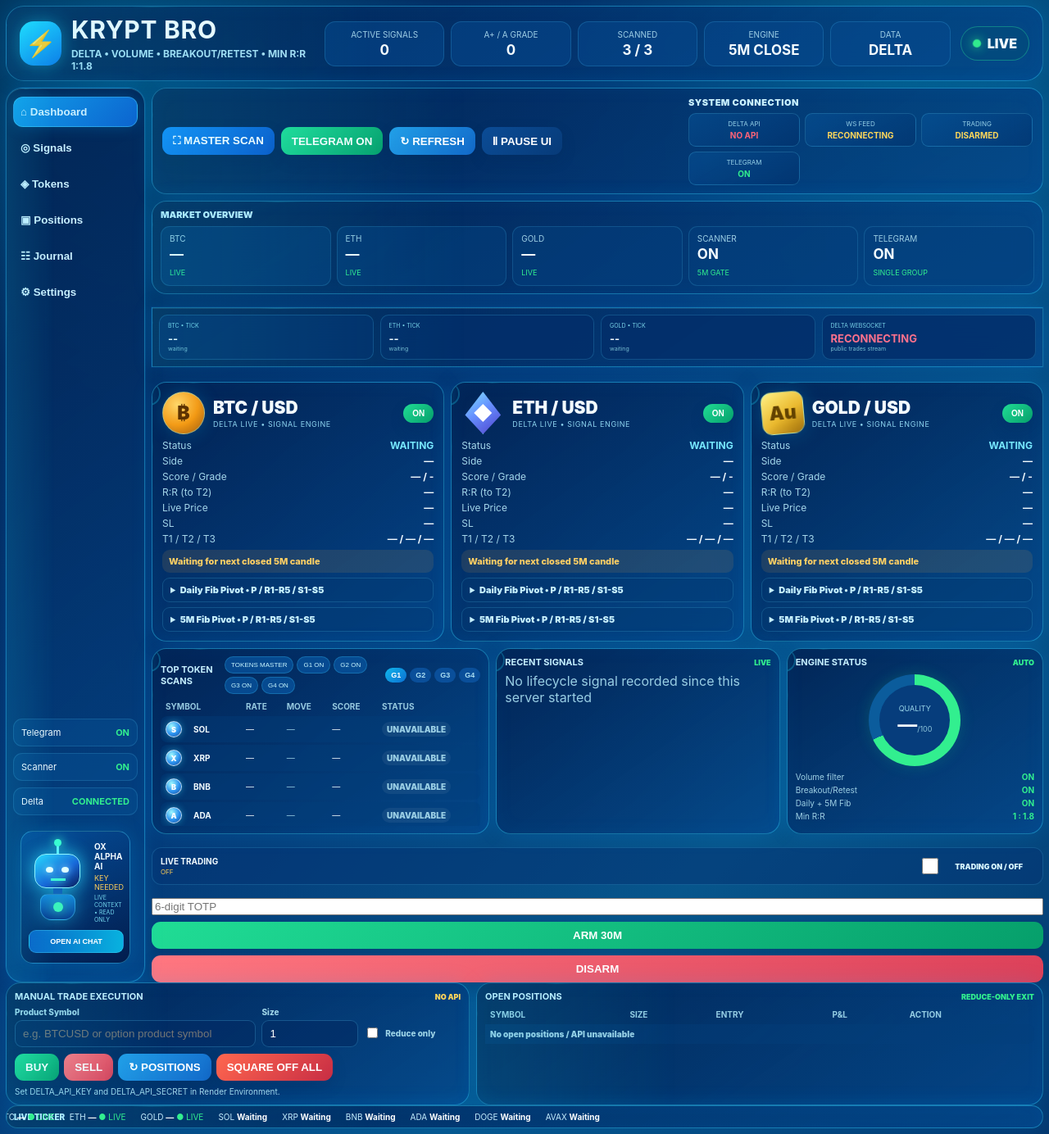
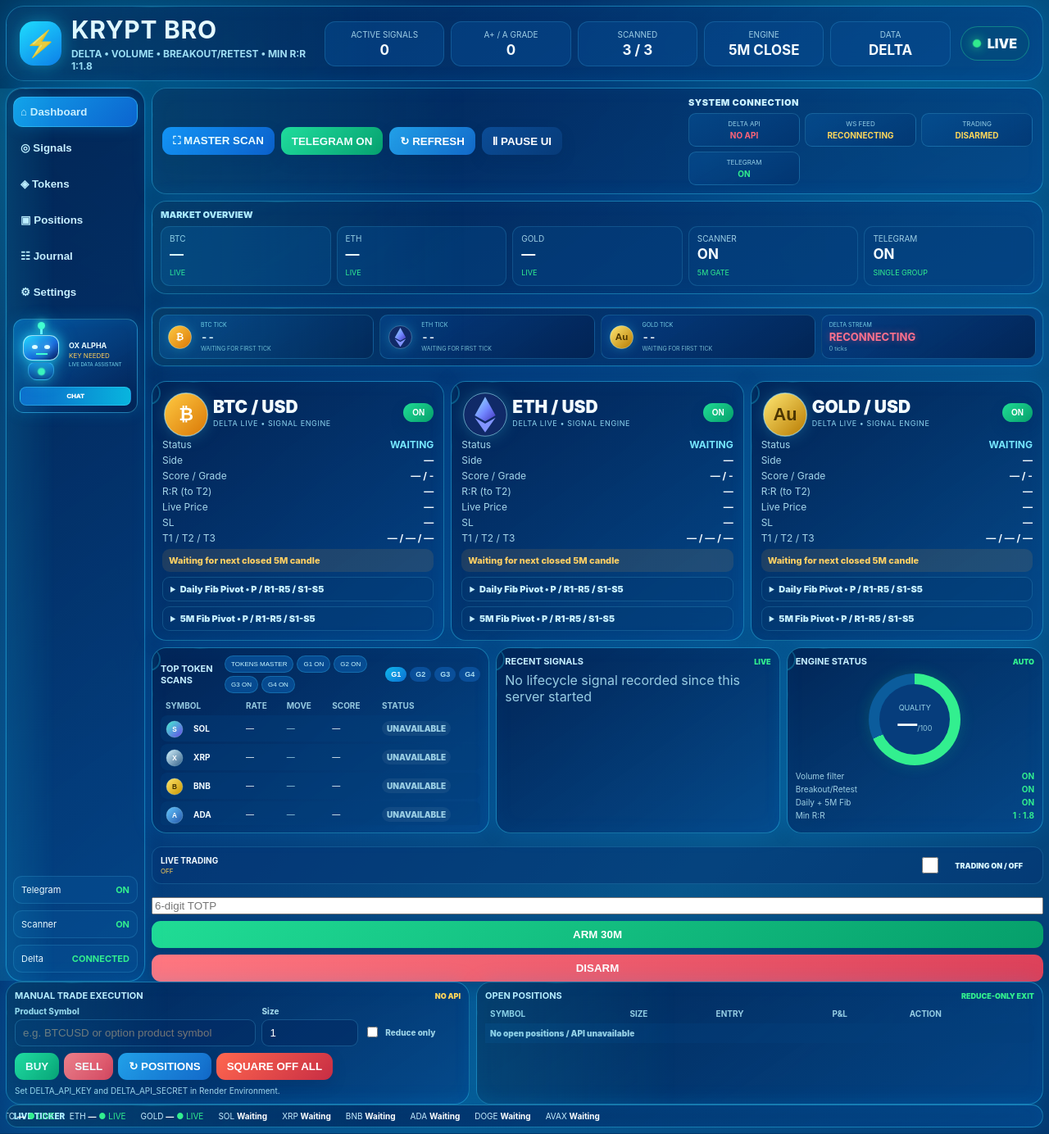
Before and after one commit to sahadev4482-bit/krypt_bro_signal_engine_v2.py, a Flask app: page / in a window 1280 px wide. Shown: the whole page at 82% size. Run offline with Flask 3, Linux system fonts and the light colour scheme; data that the repository does not hold is empty.

Commit message:
Add files via upload

```diff
--- a/frontend/static/css/style.css
+++ b/frontend/static/css/style.css
@@ -418,13 +418,50 @@ body{
 .trade-simple-toggle{display:flex;align-items:center;gap:8px;justify-self:end;color:#d8f7ff;font-size:9px;font-weight:900}
 .trade-simple-toggle input{width:38px;height:20px;accent-color:#36e6a1;cursor:pointer}
 
-.kb-ai-sidebar{margin:12px 9px;padding:12px 9px;border:1px solid rgba(75,220,255,.4);border-radius:15px;background:linear-gradient(155deg,rgba(5,80,158,.88),rgba(2,28,75,.96));display:grid;grid-template-columns:72px 1fr;gap:8px;align-items:center;box-shadow:0 0 22px rgba(0,180,255,.18)}
-.kb-robot-scene{width:70px;height:96px;position:relative;filter:drop-shadow(0 0 12px rgba(45,225,255,.45))}
-.kb-antenna{position:absolute;left:34px;top:0;width:3px;height:13px;background:#69f2ff}.kb-antenna i{position:absolute;left:-3px;top:-5px;width:9px;height:9px;border-radius:50%;background:#3affd0;box-shadow:0 0 12px #3affd0}
-.kb-robot-head{position:absolute;left:7px;top:13px;width:56px;height:42px;border-radius:14px;background:linear-gradient(145deg,#27ddff,#1767d8 58%,#071c59);border:1px solid #8df3ff;box-shadow:0 0 18px rgba(37,220,255,.5)}
-.kb-eye{position:absolute;top:15px;width:9px;height:7px;border-radius:50%;background:#e0ffff;box-shadow:0 0 10px #9bfaff}.kb-eye.left{left:13px}.kb-eye.right{right:13px}.kb-mouth{position:absolute;left:19px;bottom:8px;width:18px;height:3px;background:#40ffd4;box-shadow:0 0 8px #40ffd4}
-.kb-robot-neck{position:absolute;left:30px;top:55px;width:11px;height:7px;background:#1164bc}.kb-robot-body{position:absolute;left:14px;top:62px;width:43px;height:32px;border-radius:9px 9px 14px 14px;background:linear-gradient(#158ddd,#073d91);border:1px solid rgba(83,220,255,.45)}.kb-core{position:absolute;left:15px;top:9px;width:12px;height:12px;border-radius:50%;background:#3af3bc;box-shadow:0 0 15px #3af3bc}
-.kb-ai-copy b{display:block;font-size:10px}.kb-ai-copy span{display:block;font-size:9px;color:#ffd35a;margin-top:3px}.kb-ai-copy small{display:block;font-size:7px;color:#76d8ee;margin-top:3px}.kb-ai-chat-button{grid-column:1/-1;padding:8px;border-radius:9px;border:1px solid rgba(80,220,255,.35);background:linear-gradient(90deg,#0964c7,#08b2df);color:white;font-size:9px;font-weight:900;cursor:pointer}.kb-ai-online{color:#3df1a0!important}.kb-ai-offline{color:#ffd05b!important}
-.kb-tick-strip{display:grid;grid-template-columns:repeat(4,minmax(0,1fr));gap:8px;padding:8px;margin:8px 0 10px}.kb-tick-box{padding:8px 10px;border-radius:10px;background:rgba(3,47,107,.82);border:1px solid rgba(77,216,255,.2)}.kb-tick-box span{display:block;font-size:7px;color:#7bd3e8}.kb-tick-box b{display:block;margin-top:3px;font-size:13px}.kb-tick-box small{display:block;font-size:7px;color:#79bdd1}.kb-up{color:#42f1a0!important}.kb-down{color:#ff718c!important}.kb-flat{color:#e8fbff!important}.kb-pulse{animation:kbp .25s ease-out}@keyframes kbp{50%{filter:brightness(1.7);transform:scale(1.03)}}
-.kb-ai-chat-panel{left:184px!important;right:auto!important;bottom:18px!important;width:min(470px,calc(100vw - 210px))!important;z-index:1200!important}
-@media(max-width:900px){.kb-ai-sidebar{display:none}.kb-tick-strip{grid-template-columns:repeat(2,minmax(0,1fr))}.kb-ai-chat-panel{left:8px!important;width:calc(100vw - 16px)!important}}
+/* ===== REAL FIX: AI DIRECTLY BELOW SETTINGS ===== */
+.sidebar{overflow:visible}
+.kb-ai-below-settings{
+  margin:7px 0 4px;padding:8px 7px;border-radius:13px;
+  display:grid;grid-template-columns:54px 1fr;gap:6px;align-items:center;
+  background:linear-gradient(150deg,rgba(6,102,185,.75),rgba(3,31,80,.94));
+  border:1px solid rgba(81,226,255,.38);
+  box-shadow:0 0 18px rgba(0,191,255,.18),inset 0 0 16px rgba(0,202,255,.06)
+}
+.kb-robot{width:52px;height:68px;position:relative;filter:drop-shadow(0 0 9px rgba(47,231,255,.5))}
+.kb-ant{position:absolute;left:25px;top:0;width:3px;height:10px;background:#77f7ff}
+.kb-ant:after{content:"";position:absolute;left:-3px;top:-5px;width:9px;height:9px;border-radius:50%;background:#43ffd0;box-shadow:0 0 10px #43ffd0}
+.kb-head{position:absolute;left:4px;top:11px;width:44px;height:31px;border-radius:11px;background:linear-gradient(145deg,#22ddff,#1768db 60%,#071c59);border:1px solid rgba(183,250,255,.82);box-shadow:0 0 14px rgba(34,221,255,.5)}
+.kb-eye{position:absolute;top:11px;width:7px;height:5px;border-radius:50%;background:#e0ffff;box-shadow:0 0 8px #99fbff}.kb-eye.l{left:10px}.kb-eye.r{right:10px}
+.kb-mouth{position:absolute;left:15px;bottom:6px;width:14px;height:2px;background:#3fffd4;box-shadow:0 0 7px #3fffd4}
+.kb-body{position:absolute;left:10px;top:44px;width:32px;height:22px;border-radius:8px 8px 11px 11px;background:linear-gradient(#168fdc,#073e91);border:1px solid rgba(81,220,255,.42)}
+.kb-core{position:absolute;left:11px;top:6px;width:9px;height:9px;border-radius:50%;background:#3af4bd;box-shadow:0 0 12px #3af4bd;animation:kbCorePulse 1.7s ease-in-out infinite}
+@keyframes kbCorePulse{50%{transform:scale(1.2);box-shadow:0 0 18px #3af4bd}}
+.kb-ai-meta b{display:block;font-size:9px;color:#e9fbff}.kb-ai-meta span{display:block;font-size:8px;color:#ffd35b;margin-top:2px}.kb-ai-meta small{display:block;font-size:6px;color:#76d9ed;margin-top:2px}
+.kb-open-chat{grid-column:1/-1;border:1px solid rgba(82,224,255,.35);border-radius:8px;padding:6px;background:linear-gradient(90deg,#0b66c8,#08b5de);color:#fff;font-size:8px;font-weight:950;cursor:pointer}
+.kb-ai-ok{color:#42f2a0!important}.kb-ai-bad{color:#ffd05a!important}
+.side-status{margin-top:auto}
+
+/* ===== REAL LIVE TICK STRIP ===== */
+.kb-live-strip{display:grid;grid-template-columns:repeat(4,minmax(0,1fr));gap:7px;padding:8px;margin:8px 0 10px;border-radius:15px}
+.kb-live-box{display:grid;grid-template-columns:34px 1fr;gap:7px;align-items:center;padding:7px 9px;border-radius:10px;background:linear-gradient(145deg,rgba(5,62,132,.82),rgba(2,35,83,.94));border:1px solid rgba(75,216,255,.2)}
+.kb-live-box.ws{grid-template-columns:1fr}
+.kb-live-box img{width:31px;height:31px;display:block;filter:drop-shadow(0 0 7px rgba(61,221,255,.3))}
+.kb-live-box span{display:block;font-size:7px;color:#79d1e7}.kb-live-box b{display:block;font-size:13px;margin-top:2px;font-variant-numeric:tabular-nums}.kb-live-box small{display:block;font-size:7px;color:#77bcd1;margin-top:2px}
+.kb-tick-up{color:#42f2a1!important;text-shadow:0 0 10px rgba(55,246,164,.55)}
+.kb-tick-down{color:#ff718d!important;text-shadow:0 0 10px rgba(255,82,117,.5)}
+.kb-tick-flat{color:#e7fbff!important}
+.kb-flash{animation:kbFlash .22s ease-out}@keyframes kbFlash{50%{filter:brightness(1.8);transform:scale(1.035)}}
+
+/* local image emblems */
+.asset-icon.kb-img-icon{background:transparent!important;border:none!important;box-shadow:none!important;overflow:visible}
+.asset-icon.kb-img-icon img{width:58px;height:58px;display:block;filter:drop-shadow(0 0 9px rgba(70,220,255,.25))}
+.token-emblem.kb-token-img{background:transparent!important;border:none!important;box-shadow:none!important}
+.token-emblem.kb-token-img img{width:22px;height:22px;display:block}
+
+/* AI chat opens adjacent to sidebar, not off screen */
+.kb-chat-panel{left:182px!important;right:auto!important;bottom:18px!important;width:min(470px,calc(100vw - 205px))!important;z-index:1400!important}
+
+@media(max-width:900px){
+  .kb-live-strip{grid-template-columns:repeat(2,minmax(0,1fr))}
+  .kb-chat-panel{left:8px!important;width:calc(100vw - 16px)!important}
+}
--- a/frontend/static/js/app.js
+++ b/frontend/static/js/app.js
@@ -26,9 +26,8 @@ async function api(path,opts={}){const r=await fetch(path,opts);return r.json()}
 function fmt(v){return v===null||v===undefined?'—':Number(v).toLocaleString(undefined,{maximumFractionDigits:2})}
 
 function assetIcon(asset){
-  if(asset==='BTC') return '<div class="asset-icon btc">₿</div>';
-  if(asset==='ETH') return '<div class="asset-icon eth">◆</div>';
-  if(asset==='GOLD') return '<div class="asset-icon gold">Au</div>';
+  const map={BTC:'btc',ETH:'eth',GOLD:'gold'};
+  if(map[asset]) return `<div class="asset-icon kb-img-icon"><img src="/static/icons/${map[asset]}.svg" alt="${asset}"></div>`;
   return '<div class="asset-icon">'+asset.slice(0,1)+'</div>';
 }
 
@@ -39,9 +38,10 @@ function pivotTable(p){
 }
 
 function tokenEmblem(sym){
-  const meme={DOGE:'🐕',SHIB:'🐶',PEPE:'🐸',WIF:'🐕',BONK:'🐕'};
-  const core={BTC:'₿',ETH:'◆',SOL:'S',XRP:'X',BNB:'B',ADA:'A',GOLD:'Au'};
-  return `<span class="token-emblem ${meme[sym]?'meme':''}">${meme[sym]||core[sym]||sym.slice(0,1)}</span>`;
+  const icons={BTC:'btc',ETH:'eth',GOLD:'gold',SOL:'sol',XRP:'xrp',BNB:'bnb',DOGE:'doge',ADA:'ada',AVAX:'avax',LINK:'link'};
+  if(icons[sym]) return `<span class="token-emblem kb-token-img"><img src="/static/icons/${icons[sym]}.svg" alt="${sym}"></span>`;
+  const meme={SHIB:'🐶',PEPE:'🐸',WIF:'🐕',BONK:'🐕'};
+  return `<span class="token-emblem ${meme[sym]?'meme':''}">${meme[sym]||sym.slice(0,1)}</span>`;
 }
 
 function tokenStatus(move){
@@ -461,27 +461,119 @@ document.querySelectorAll('[data-scan-group]').forEach(btn=>btn.addEventListener
   btn.textContent=`G${d.group} ${d.enabled?'ON':'OFF'}`;
 }));
 
-// CLEAN V4 LIVE TICKS + AI SIDEBAR
-const kbPrev={BTC:null,ETH:null,GOLD:null}, kbAt={BTC:0,ETH:0,GOLD:0};
-function kbN(v){const n=Number(v);return Number.isFinite(n)?n.toLocaleString(undefined,{maximumFractionDigits:4}):'--'}
-function kbTick(asset,q){
- if(!q||q.price==null)return; const n=Number(q.price); if(!Number.isFinite(n))return;
- const p=kbPrev[asset],d=p==null?0:n>p?1:n<p?-1:0; kbPrev[asset]=n;kbAt[asset]=Date.now();
- const c=d>0?'kb-up':d<0?'kb-down':'kb-flat',a=d>0?'▲':d<0?'▼':'•';
- const s=document.getElementById('tick'+asset);if(s){s.textContent=kbN(n)+' '+a;s.className=c+' kb-pulse'}
- const top=document.getElementById('top'+asset);if(top){top.textContent=kbN(n);top.className=c+' kb-pulse'}
- document.querySelectorAll(`[data-live-price="${asset}"]`).forEach(x=>{x.textContent=kbN(n)+' '+a;x.classList.remove('kb-up','kb-down','kb-flat');x.classList.add(c)})
+
+// ===== REAL DELTA TICK PUSH: WebSocket backend -> SSE browser =====
+const kbLastPrice={BTC:null,ETH:null,GOLD:null};
+const kbLastAt={BTC:0,ETH:0,GOLD:0};
+let kbEventSource=null;
+
+function kbTickFmt(v){
+  const n=Number(v);
+  return Number.isFinite(n)
+    ? n.toLocaleString(undefined,{minimumFractionDigits:0,maximumFractionDigits:4})
+    : '--';
 }
-async function kbPoll(){
- try{const r=await fetch('/api/live',{cache:'no-store'}),d=await r.json();
-  const w=document.getElementById('tickWsState');if(w){w.textContent=d.connected?'WS LIVE':'RECONNECTING';w.className=d.connected?'kb-up':'kb-down'}
-  ['BTC','ETH','GOLD'].forEach(a=>kbTick(a,(d.quotes||{})[a]));
- }catch(e){}
+
+function kbRenderQuote(asset,q){
+  if(!q || q.price===null || q.price===undefined) return;
+  const n=Number(q.price);
+  if(!Number.isFinite(n)) return;
+
+  const before=kbLastPrice[asset];
+  const dir=before===null?0:n>before?1:n<before?-1:0;
+  kbLastPrice[asset]=n;
+  kbLastAt[asset]=Date.now();
+
+  const cls=dir>0?'kb-tick-up':dir<0?'kb-tick-down':'kb-tick-flat';
+  const arrow=dir>0?' ▲':dir<0?' ▼':' •';
+
+  const strip=document.getElementById('tick'+asset);
+  if(strip){
+    strip.textContent=kbTickFmt(n)+arrow;
+    strip.className=cls+' kb-flash';
+  }
+
+  const top=document.getElementById('top'+asset);
+  if(top){
+    top.textContent=kbTickFmt(n);
+    top.classList.remove('kb-tick-up','kb-tick-down','kb-tick-flat','kb-flash');
+    top.classList.add(cls,'kb-flash');
+  }
+
+  document.querySelectorAll(`[data-live-price="${asset}"]`).forEach(el=>{
+    el.textContent=kbTickFmt(n)+arrow;
+    el.classList.remove('kb-tick-up','kb-tick-down','kb-tick-flat','kb-flash');
+    el.classList.add(cls,'kb-flash');
+  });
 }
-setInterval(kbPoll,500);kbPoll();
-setInterval(()=>['BTC','ETH','GOLD'].forEach(a=>{const e=document.getElementById('tickAge'+a);if(e&&kbAt[a]){const s=(Date.now()-kbAt[a])/1000;e.textContent=s<1?'<1 sec ago':s.toFixed(1)+' sec ago'}}),500);
 
-const kbOpen=document.getElementById('robotChatOpen');
-if(kbOpen)kbOpen.addEventListener('click',()=>{if(aiPanel){aiPanel.classList.add('open');aiPanel.setAttribute('aria-hidden','false');aiCheckStatus();if(aiInput)setTimeout(()=>aiInput.focus(),100)}});
-async function kbAi(){try{const r=await fetch('/api/ai/status',{cache:'no-store'}),d=await r.json(),e=document.getElementById('robotAiState');if(e){e.textContent=d.configured?'ONLINE':'KEY NEEDED';e.className=d.configured?'kb-ai-online':'kb-ai-offline'}}catch(e){}}
-setInterval(kbAi,5000);kbAi();
+function kbConnectLiveStream(){
+  if(kbEventSource) kbEventSource.close();
+  kbEventSource=new EventSource('/api/live/stream');
+
+  kbEventSource.onmessage=(ev)=>{
+    try{
+      const d=JSON.parse(ev.data);
+      ['BTC','ETH','GOLD'].forEach(a=>kbRenderQuote(a,(d.quotes||{})[a]));
+
+      const ws=document.getElementById('tickWsState');
+      if(ws){
+        ws.textContent=d.connected?'WS LIVE':'RECONNECTING';
+        ws.className=d.connected?'kb-tick-up':'kb-tick-down';
+      }
+      const cnt=document.getElementById('tickCount');
+      if(cnt) cnt.textContent=`${d.ticks_parsed||0} ticks parsed`;
+
+      const topWs=document.getElementById('deltaWsState');
+      if(topWs){
+        topWs.textContent=d.connected?'WS LIVE':'RECONNECTING';
+        topWs.className=d.connected?'ok':'';
+      }
+    }catch(e){}
+  };
+
+  kbEventSource.onerror=()=>{
+    const ws=document.getElementById('tickWsState');
+    if(ws){ws.textContent='RECONNECTING';ws.className='kb-tick-down';}
+  };
+}
+kbConnectLiveStream();
+
+setInterval(()=>{
+  ['BTC','ETH','GOLD'].forEach(a=>{
+    const el=document.getElementById('tickAge'+a);
+    if(!el || !kbLastAt[a]) return;
+    const age=(Date.now()-kbLastAt[a])/1000;
+    el.textContent=age<1?'<1 sec ago':`${age.toFixed(1)} sec ago`;
+  });
+},500);
+
+
+// ===== AI CHAT DIRECTLY BELOW SETTINGS =====
+const kbChatButton=document.getElementById('robotChatOpen');
+if(kbChatButton){
+  kbChatButton.addEventListener('click',()=>{
+    if(!aiPanel) return;
+    aiPanel.classList.toggle('open');
+    aiPanel.setAttribute('aria-hidden',aiPanel.classList.contains('open')?'false':'true');
+    aiCheckStatus();
+    if(aiPanel.classList.contains('open') && aiInput) setTimeout(()=>aiInput.focus(),120);
+  });
+}
+
+async function kbAiSidebarStatus(){
+  try{
+    const r=await fetch('/api/ai/status',{cache:'no-store'});
+    const d=await r.json();
+    const el=document.getElementById('robotAiState');
+    if(el){
+      el.textContent=d.configured?'ONLINE':'KEY NEEDED';
+      el.className=d.configured?'kb-ai-ok':'kb-ai-bad';
+    }
+  }catch(e){
+    const el=document.getElementById('robotAiState');
+    if(el){el.textContent='OFFLINE';el.className='kb-ai-bad';}
+  }
+}
+kbAiSidebarStatus();
+setInterval(kbAiSidebarStatus,5000);
--- a/frontend/templates/index.html
+++ b/frontend/templates/index.html
@@ -42,23 +42,30 @@
         <button class="nav">☷ <span>Journal</span></button>
         <button class="nav">⚙ <span>Settings</span></button>
 
+<div class="kb-ai-below-settings">
+  <div class="kb-robot">
+    <div class="kb-ant"></div>
+    <div class="kb-head">
+      <span class="kb-eye l"></span><span class="kb-eye r"></span>
+      <span class="kb-mouth"></span>
+    </div>
+    <div class="kb-body"><span class="kb-core"></span></div>
+  </div>
+  <div class="kb-ai-meta">
+    <b>OX ALPHA</b>
+    <span id="robotAiState">CHECKING</span>
+    <small>LIVE DATA ASSISTANT</small>
+  </div>
+  <button id="robotChatOpen" class="kb-open-chat">CHAT</button>
+</div>
+
+
         <div class="side-status">
           <div><span>Telegram</span><b id="sideTg">ON</b></div>
           <div><span>Scanner</span><b id="sideScan">ON</b></div>
           <div><span>Delta</span><b>CONNECTED</b></div>
         </div>
 
-
-<div class="kb-ai-sidebar">
-  <div class="kb-robot-scene">
-    <div class="kb-antenna"><i></i></div>
-    <div class="kb-robot-head"><i class="kb-eye left"></i><i class="kb-eye right"></i><i class="kb-mouth"></i></div>
-    <div class="kb-robot-neck"></div>
-    <div class="kb-robot-body"><i class="kb-core"></i></div>
-  </div>
-  <div class="kb-ai-copy"><b>OX ALPHA AI</b><span id="robotAiState">CHECKING</span><small>LIVE CONTEXT • READ ONLY</small></div>
-  <button id="robotChatOpen" class="kb-ai-chat-button">OPEN AI CHAT</button>
-</div>
 </aside>
 
       <main class="workspace">
@@ -92,11 +99,11 @@
         </section>
 
 
-<section class="kb-tick-strip glass hud-edge">
- <div class="kb-tick-box"><span>BTC • TICK</span><b id="tickBTC">--</b><small id="tickAgeBTC">waiting</small></div>
- <div class="kb-tick-box"><span>ETH • TICK</span><b id="tickETH">--</b><small id="tickAgeETH">waiting</small></div>
- <div class="kb-tick-box"><span>GOLD • TICK</span><b id="tickGOLD">--</b><small id="tickAgeGOLD">waiting</small></div>
- <div class="kb-tick-box"><span>DELTA WEBSOCKET</span><b id="tickWsState">CONNECTING</b><small>public trades stream</small></div>
+<section class="kb-live-strip glass hud-edge">
+  <div class="kb-live-box"><img src="/static/icons/btc.svg"><div><span>BTC TICK</span><b id="tickBTC">--</b><small id="tickAgeBTC">WAITING FOR FIRST TICK</small></div></div>
+  <div class="kb-live-box"><img src="/static/icons/eth.svg"><div><span>ETH TICK</span><b id="tickETH">--</b><small id="tickAgeETH">WAITING FOR FIRST TICK</small></div></div>
+  <div class="kb-live-box"><img src="/static/icons/gold.svg"><div><span>GOLD TICK</span><b id="tickGOLD">--</b><small id="tickAgeGOLD">WAITING FOR FIRST TICK</small></div></div>
+  <div class="kb-live-box ws"><div><span>DELTA STREAM</span><b id="tickWsState">CONNECTING</b><small id="tickCount">0 ticks</small></div></div>
 </section>
 
 <section id="cards" class="asset-grid"></section>
@@ -222,7 +229,7 @@
 
 
 
-    <section id="aiPanel" class="ai-panel glass kb-ai-chat-panel" aria-hidden="true">
+    <section id="aiPanel" class="ai-panel glass kb-chat-panel" aria-hidden="true">
       <div class="ai-head">
         <div>
           <b>OX ALPHA • KRYPT BRO AI</b>
```
Also changed, not shown: backend/app_core.py (+38 -1 lines), backend/delta_ws.py (+12 -1 lines), README_REAL_FIX.txt (added), frontend/static/icons/ada.svg (added), frontend/static/icons/avax.svg (added), frontend/static/icons/bnb.svg (added), frontend/static/icons/btc.svg (added), frontend/static/icons/doge.svg (added), frontend/static/icons/eth.svg (added), frontend/static/icons/gold.svg (added), frontend/static/icons/link.svg (added), frontend/static/icons/sol.svg (added), frontend/static/icons/xrp.svg (added).
